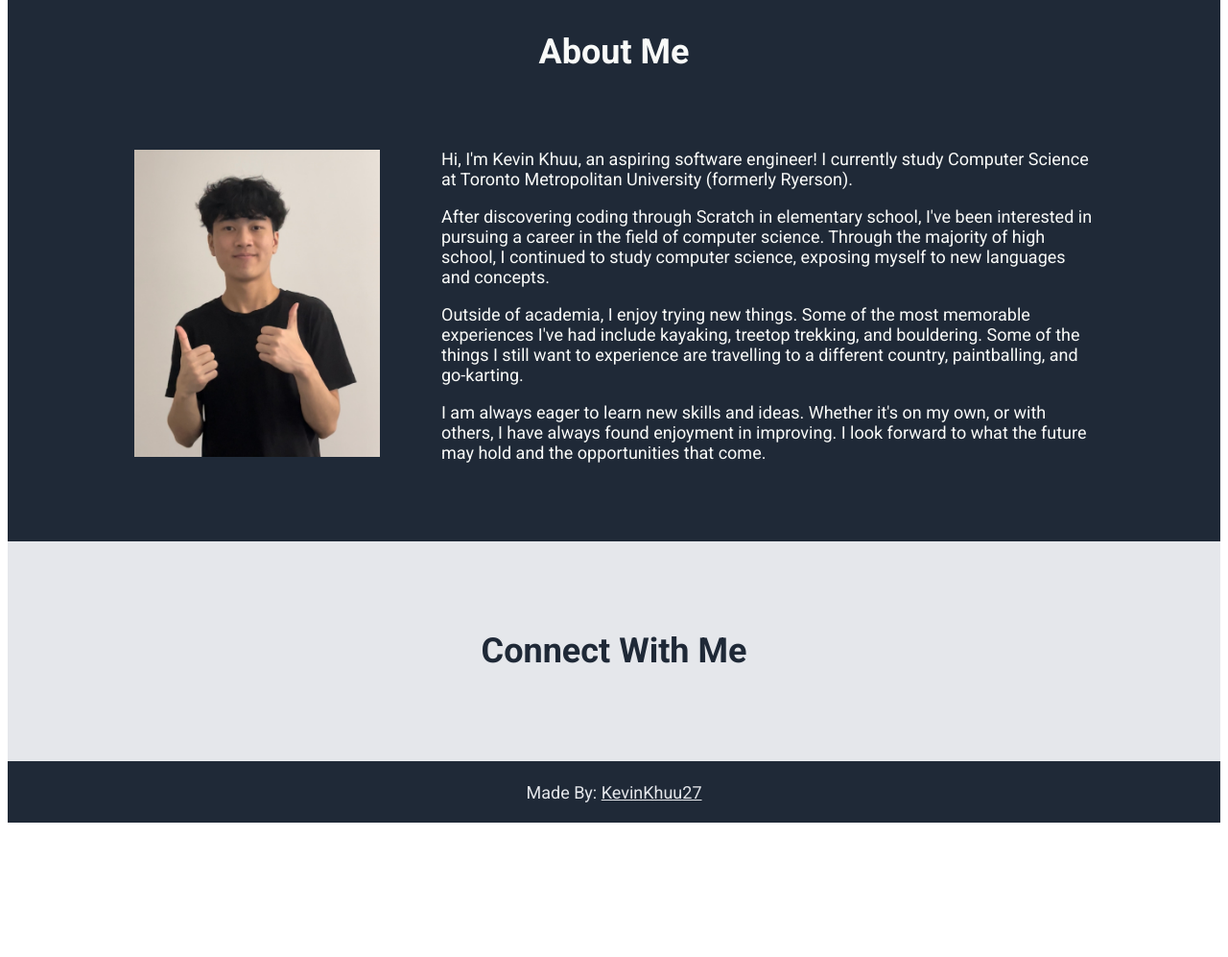
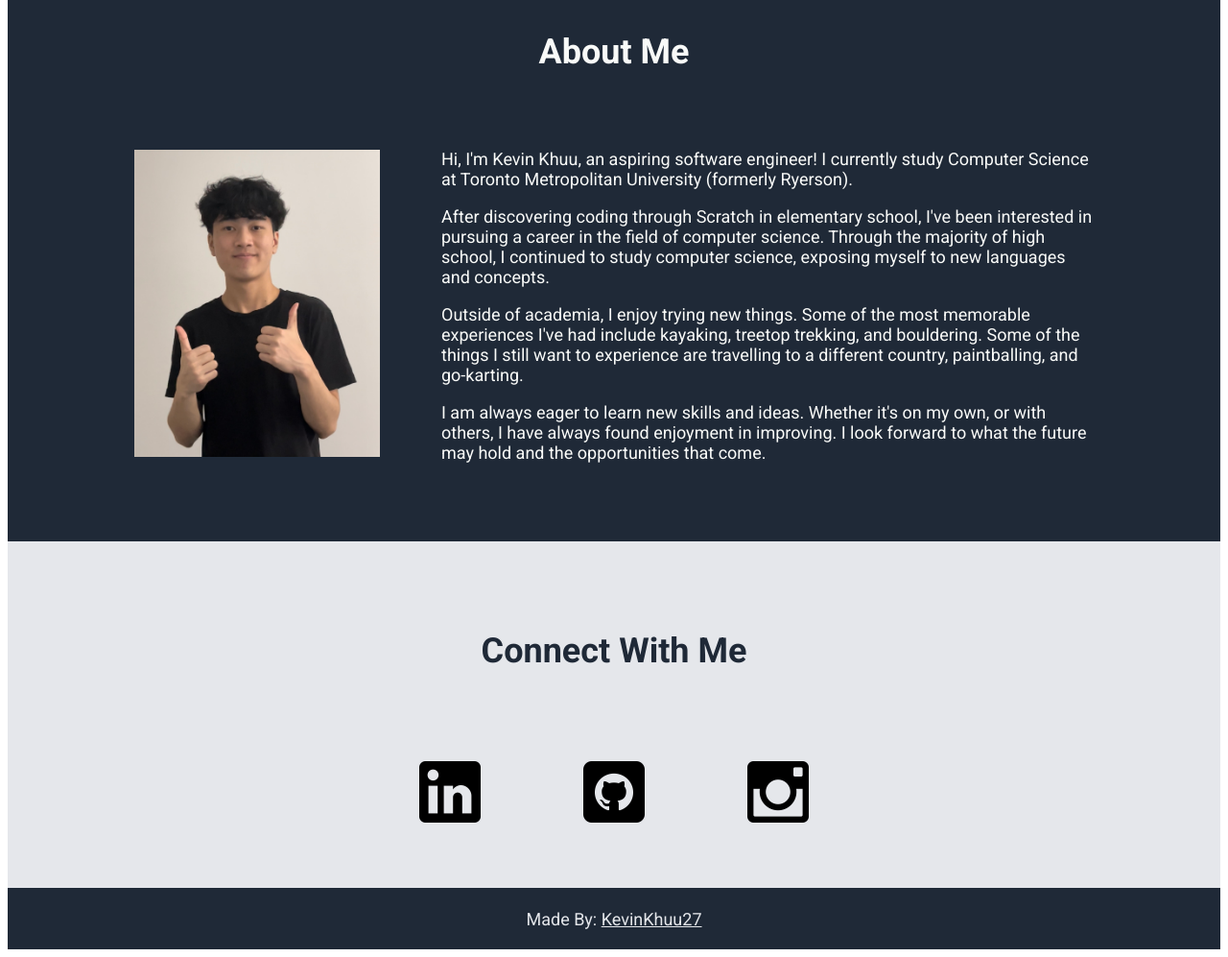
Before and after one commit to KevinKhuu27/KevinKhuu27.github.io, a plain HTML site: page index.html in a window 1280 px wide. Shown: the part 1102-2099 px from the top of the page at 96% size. Before the commit the page ends 1967 px from the top, so only its background shows below. Drawn offline with Linux system fonts and the light colour scheme.

Commit message:
Added links to my other accounts
Clickable buttons lead users to my LinkedIn, Instagram, and Github

```diff
--- a/index.html
+++ b/index.html
@@ -82,7 +82,10 @@
         <div class="l2_container">
             <a id="connect"></a>
             <div class="connect_title"><h2 id="h2_connect">Connect With Me</h2></div>
-            <div id="contact_info">
+            <div class="contact_info">
+                <a href=""><img class="img_connect" src="linkedin-logo.png" alt="LinkedIn"></a>
+                <a href=""><img class="img_connect" src="github.png" alt="GitHub"></a>
+                <a href=""><img class="img_connect" src="instagram-logo.png" alt="Instagram"></a>
             </div>
         </div>
     </div>
--- a/style.css
+++ b/style.css
@@ -201,6 +201,19 @@ h2 {
     color: #1f2937;
 }
 
+.contact_info {
+    display: flex;
+    width: 512px;
+    justify-content: space-around;
+    align-items: center;
+    padding-top: 64px;
+}
+
+.img_connect {
+    width: 64px;
+    height: auto;
+}
+
 /* footer style */
 
 .footer {
```
Also changed, not shown: credits.html (+3 -0 lines), github.png (added), instagram-logo.png (added), linkedin-logo.png (added).
